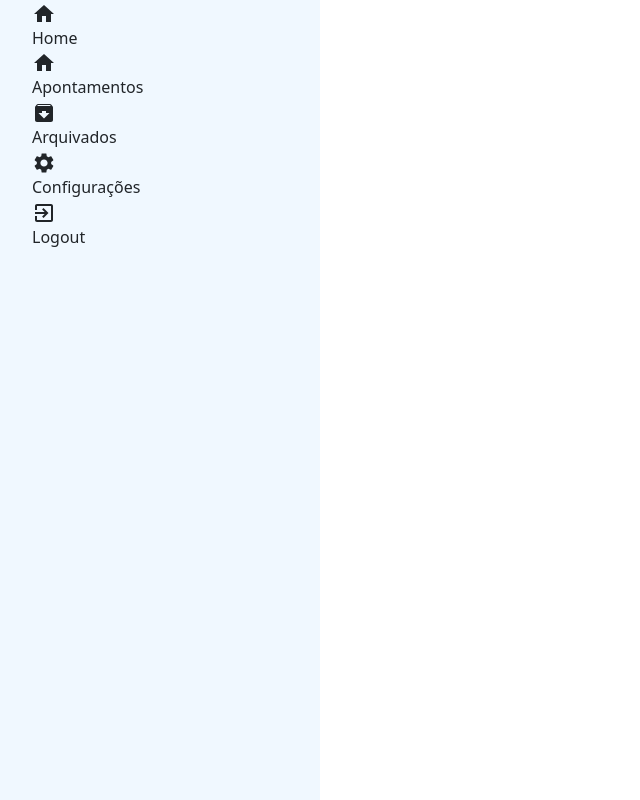
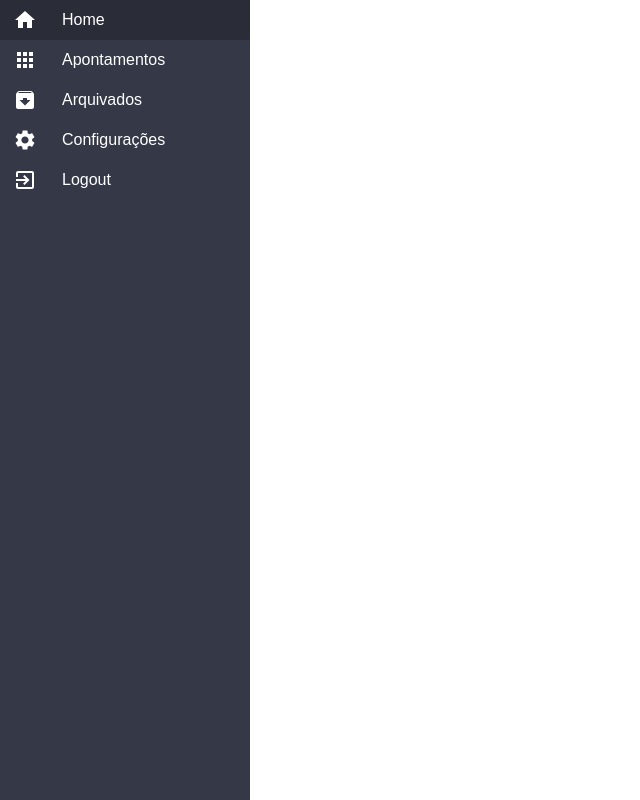
Before and after one commit to LucasFreitas1/auditoria, a React (Create React App) app: page / in a window 1280 px wide. Shown: the whole page, without its empty margins (0-640 px from the left). Built offline with nearby package versions, Linux system fonts and the light colour scheme.

Commit message:
sidebar pronta

```diff
--- a/src/App.css
+++ b/src/App.css
@@ -9,8 +9,47 @@ margin: 0;
 padding: 0;
 }
 .Sidebar {
-  width: 25%;
+  width: 250px;
   height: 100%;
   background-color: aliceblue;
-  /*background-color: #353847;*/
+  background-color: #353847;
 }
+.SidebarList{
+  height: auto;
+  width: 100%;
+  padding: 0;
+}
+
+.SidebarList .row{
+width: 100%;
+height: 40px;
+
+list-style-type: none;
+margin: 0%;
+display: flex;
+flex-direction: row;
+color: white;
+justify-content: center;
+align-items: center;
+font-family: Arial, Helvetica, sans-serif;
+}
+
+
+.SidebarList .row:hover{
+  cursor: pointer;
+  background-color: #2a2c38;
+ }
+.SidebarList #active {
+  background-color: #2a2c38;
+}
+.row #icon{
+  flex: 20%;
+  display: grid;
+  place-items: center;
+}
+
+.row #title{
+  flex: 80%;
+
+
+}
--- a/src/Components/Sidebar.js
+++ b/src/Components/Sidebar.js
@@ -7,20 +7,17 @@ function Sidebar() {
     <div className='Sidebar'>
         <ul className='SidebarList'>
             {SidebarData.map((val,key) => {
-                return <li
+                return (<li
                     key={key}
                     className="row"
-                    onClick={()=>
-                        {window.location.pathname = val.link;
-                        }}>
-
-                <div>
-                    {val.icon}
-                </div>
-                <div>
-                    {val.title}
-                </div>
-                </li>;
+                    id={window.location.pathname == val.link ? "active":""}
+                    onClick={() => {
+                        window.location.pathname = val.link;
+                        }}
+                        >
+                        <div id="icon">{val.icon}</div><div id="title">{val.title}</div>
+                    </li>
+                );
             })}
         </ul>
     </div>
--- a/src/Components/SidebarData.js
+++ b/src/Components/SidebarData.js
@@ -3,6 +3,7 @@ import HomeIcon from '@mui/icons-material/Home';
 import ArchiveIcon from '@mui/icons-material/Archive';
 import ExitToAppIcon from '@mui/icons-material/ExitToApp';
 import SettingsIcon from '@mui/icons-material/Settings';
+import AppsIcon from '@mui/icons-material/Apps';
 
 export const SidebarData = [
         {
@@ -12,22 +13,22 @@ export const SidebarData = [
         },
         {
             title: "Apontamentos",
-            icon: <HomeIcon/>,
-            link: "/home"
+            icon: <AppsIcon/>,
+            link: "/apontamentos"
         },
         {
             title: "Arquivados",
             icon: <ArchiveIcon/>,
-            link: "/home"
+            link: "/arquivados"
         },
         {
             title: "Configurações",
             icon: <SettingsIcon />,
-            link: "/home"
+            link: "/configuracoes"
         },
         {
             title: "Logout",
             icon: <ExitToAppIcon />,
-            link: "/home"
+            link: "/Logout"
         },
 ]
```
